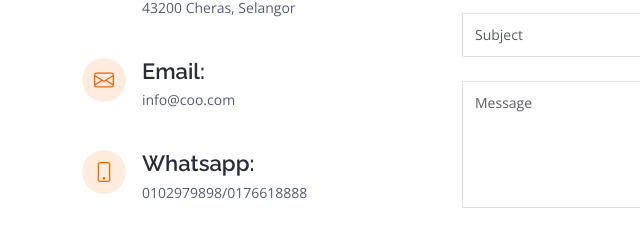
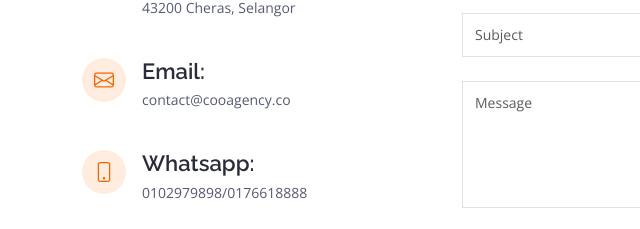
Before and after one commit to dohangha/coo, a plain HTML site: page index.html in a window 1280 px wide. Shown: the part 3089-3318 px from the top of the page, 0-640 px from the left. Drawn offline with nearby package versions, Linux system fonts and the light colour scheme.

Commit message:
Update index.html

```diff
--- a/index.html
+++ b/index.html
@@ -44,7 +44,7 @@
 <div class="topbar fixed-top d-flex align-items-center header-transparent">
       <div class="container d-flex justify-content-center justify-content-md-between">
         <div class="contact-info d-flex align-items-center">
-          <i class="bi bi-envelope d-flex align-items-center"><a href="mailto:contact@cooagency.com">contact@cooagency.com</a></i>
+          <i class="bi bi-envelope d-flex align-items-center"><a href="mailto:contact@cooagency.com">contact@cooagency.co</a></i>
           <i class="bi bi-phone d-flex align-items-center ms-4"><span>+60176618888</span></i>
         </div>
         <div class="social-links d-none d-md-flex align-items-center">
@@ -382,7 +382,7 @@
               <div class="email">
                 <i class="bi bi-envelope"></i>
                 <h4>Email:</h4>
-                <p>info@coo.com</p>
+                <p>contact@cooagency.co</p>
               </div>
 
               <div class="phone">
```
